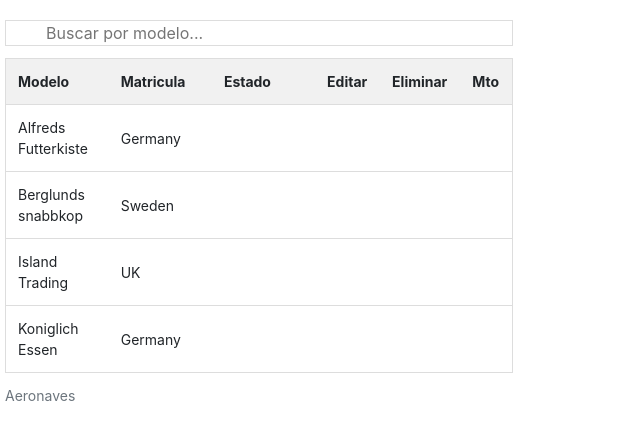
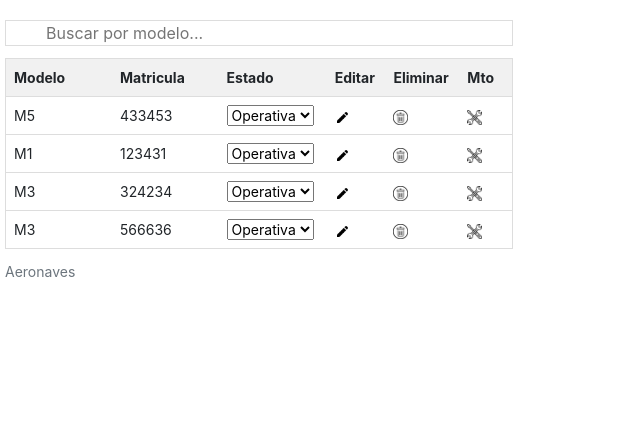
Before and after one commit to illianechesa/gedrone, a PHP site: page / in a window 1280 px wide. Shown: the part 56-496 px from the top of the page, without its empty margins (0-640 px from the left). Run offline with PHP 8.4, Linux system fonts and the light colour scheme.

Commit message:
front table drone created
Signed-off-by: Illia Nechesa <nechesaillia@gmail.com>

```diff
--- a/css/style.css
+++ b/css/style.css
@@ -21,7 +21,7 @@
 
   #myTable th, #myTable td {
     text-align: left; /* Left-align text */
-    padding: 12px; /* Add padding */
+    padding: 8px; /* Add padding */
   }
 
   #myTable tr {
--- a/index.html
+++ b/index.html
@@ -72,20 +72,56 @@
           <th style="width:10%;">Mto</th>
         </tr>
         <tr>
-          <td>Alfreds Futterkiste</td>
-          <td>Germany</td>
+          <td>M5</td>
+          <td>433453</td>
+          <td>
+            <select>
+              <option value="operativo">Operativa</option>
+              <option value="baja">Baja</option>
+            </select>
+          </td>
+          <td><img src="img/edit_icon.png" alt="editar" height="15px" width="15px"></td>
+          <td><img src="img/delete_icon.png" alt="eliminar" height="15px" width="15px"></td>
+          <td><img src="img/mantenimiento_icon.png" alt="mantenimiento" height="15px" width="15px"></td>
         </tr>
         <tr>
-          <td>Berglunds snabbkop</td>
-          <td>Sweden</td>
+          <td>M1</td>
+          <td>123431</td>
+          <td>
+            <select>
+              <option value="operativo">Operativa</option>
+              <option value="baja">Baja</option>
+            </select>
+          </td>
+          <td><img src="img/edit_icon.png" alt="editar" height="15px" width="15px"></td>
+          <td><img src="img/delete_icon.png" alt="eliminar" height="15px" width="15px"></td>
+          <td><img src="img/mantenimiento_icon.png" alt="mantenimiento" height="15px" width="15px"></td>
         </tr>
         <tr>
-          <td>Island Trading</td>
-          <td>UK</td>
+          <td>M3</td>
+          <td>324234</td>
+          <td>
+            <select>
+              <option value="operativo">Operativa</option>
+              <option value="baja">Baja</option>
+            </select>
+          </td>
+          <td><img src="img/edit_icon.png" alt="editar" height="15px" width="15px"></td>
+          <td><img src="img/delete_icon.png" alt="eliminar" height="15px" width="15px"></td>
+          <td><img src="img/mantenimiento_icon.png" alt="mantenimiento" height="15px" width="15px"></td>
         </tr>
         <tr>
-          <td>Koniglich Essen</td>
-          <td>Germany</td>
+          <td>M3</td>
+          <td>566636</td>
+          <td>
+            <select>
+              <option value="operativo">Operativa</option>
+              <option value="baja">Baja</option>
+            </select>
+          </td>
+          <td><img src="img/edit_icon.png" alt="editar" height="15px" width="15px"></td>
+          <td><img src="img/delete_icon.png" alt="eliminar" height="15px" width="15px"></td>
+          <td><img src="img/mantenimiento_icon.png" alt="mantenimiento" height="15px" width="15px"></td>
         </tr>
       </table>
     </div>
```
Also changed, not shown: img/delete_icon.png (added), img/edit_icon.png (added), img/mantenimiento_icon.png (added).
